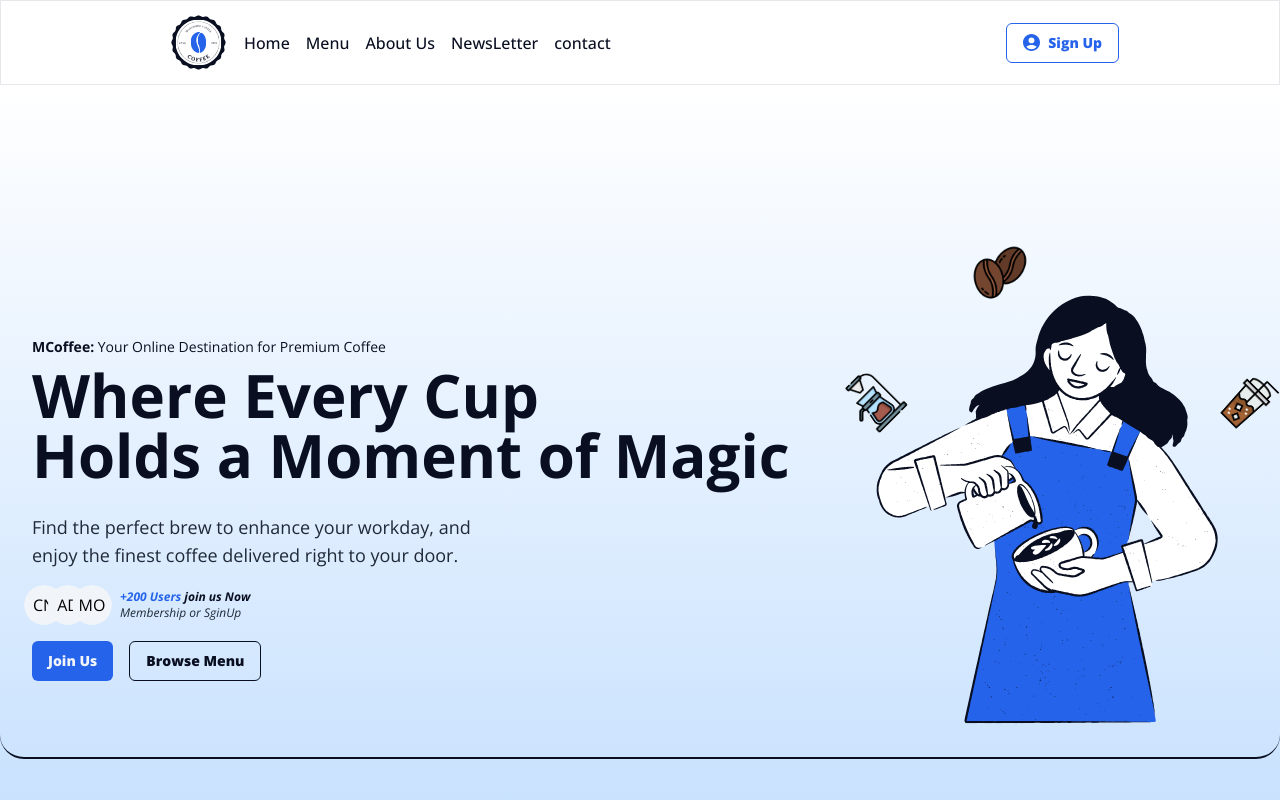
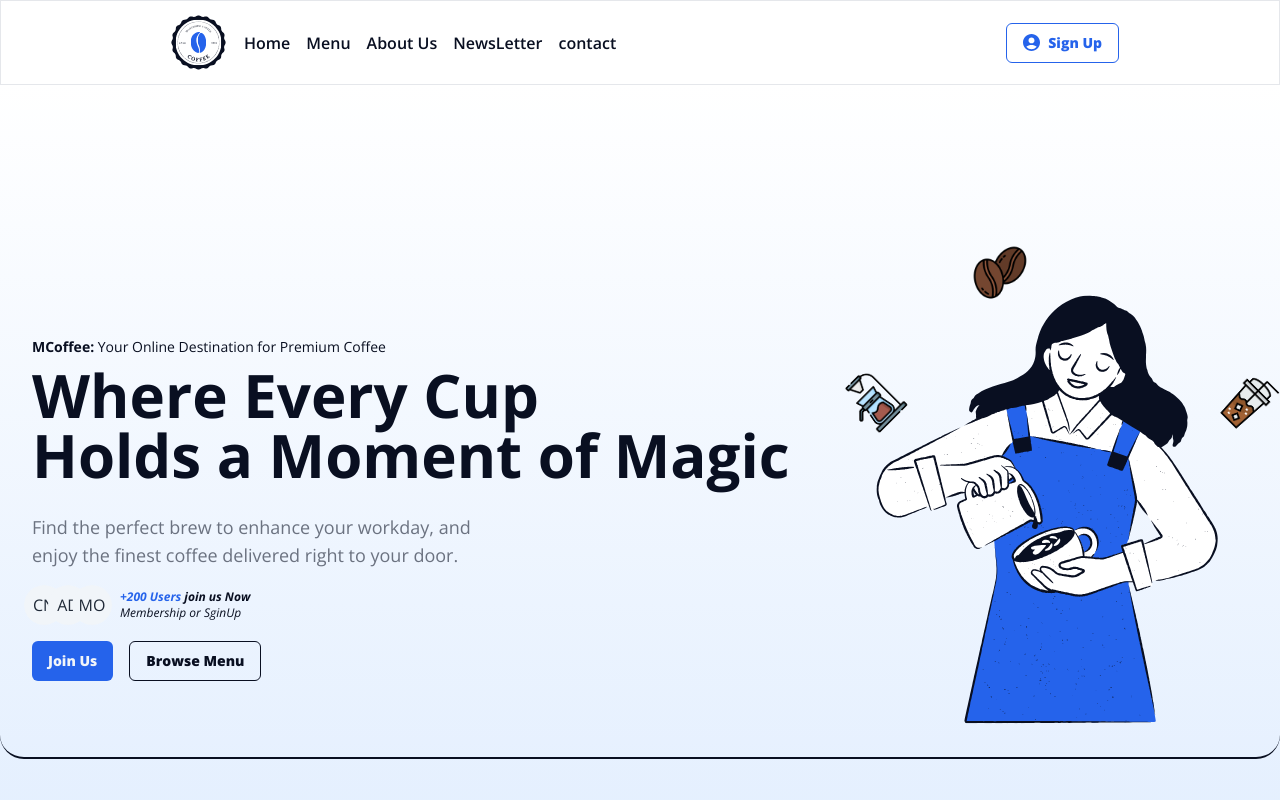
Before and after one commit to imohammedhamed/MCoffee, a Next.js app: page / in a window 1280 px wide. Shown: the top 800 px of the page. Built offline with nearby package versions, Linux system fonts and the light colour scheme.

Commit message:
change The color schema

```diff
--- a/app/components/about-section.tsx
+++ b/app/components/about-section.tsx
@@ -7,8 +7,8 @@ export default function AboutSection() {
         <>
             <section id='about' className='container mx-auto'>
             <SectionHeading> About Us </SectionHeading>
-            <div className=" text-primaryDark flex justify-between items-center gap-5 lg:gap-24 sm:flex-col">
-                    <div className='FANCY-BORDER-RADIUS | bg-gradient-to-t from-primaryLight/50 to-secondaryLight p-5'>
+            <div className=" text-DarkBlue flex justify-between items-center gap-5 lg:gap-24 sm:flex-col">
+                    <div className='FANCY-BORDER-RADIUS | bg-gradient-to-t from-Blue300/50 to-Blue50 p-5'>
                         <Image src={CFShop} alt='about img' width={600} height={100}/>
                     </div>
                 <p className=' text-2xl sm:text-center'>
--- a/app/components/footer.tsx
+++ b/app/components/footer.tsx
@@ -5,9 +5,9 @@ import {NavLinks,SocialLinks} from  "@/lib/data"
 
 const Footer = () => {
   return (
-    <footer className=" italic text-tetiary font-bold text-xs pt-32">
+    <footer className=" italic text-DarkBlue font-bold text-xs pt-32">
       <div className=" bg-white">
-      <div className=" border-t border-b border-[rgba(9, 15, 33, 0.1)]">
+      <div className=" border-t border-b border-lightBlue">
         <div className=" container mx-auto flex justify-between p-1 items-center ">
         <div className="flex items-center">
           <Link href="/">
@@ -18,7 +18,7 @@ const Footer = () => {
               alt="Logo"
             />
           </Link>
-          <p className=" text-primaryDark text-sm lg:text-base">{`We're Always Here To Help`} <br />
+          <p className=" text-DarkBlue font-semibold text-sm lg:text-base">{`We're Always Here To Help`} <br />
           {`Reach out to us through any of these support channels`} </p>
         </div>
         <div className="flex">
@@ -34,29 +34,29 @@ const Footer = () => {
 
       <div className="container mx-auto flex justify-between flex-wrap p-4">
         <div>
-          <ul className="flex justify-center items-center *:text-tetiary *:p-1">
+          <ul className="flex justify-center items-center *:text-DarkBlue *:p-1">
             {NavLinks.map(link => {
               return(
-                <Button key={link.path} variant='link'><Link href={link.path} className="text-base font-bold">{link.Name}</Link></Button>
+                <Button key={link.path} variant='link'><Link href={link.path} className="text-base font-medium">{link.Name}</Link></Button>
               )
             })}
           </ul>
         </div>
         <div>
-          <ul className="flex items-center *:text-tetiary *:p-1">
-          <Button variant='link'><Link href="" className="text-base font-bold">Privacy Policy</Link></Button>
-          <Button variant='link'><Link href="" className="text-base font-bold"> Refund Policy</Link></Button>
-          <Button variant='link'><Link href="" className="text-base font-bold">Terms of Use</Link></Button>
+          <ul className="flex items-center *:text-DarkBlue *:p-1">
+          <Button variant='link'><Link href="" className="text-base font-medium">Privacy Policy</Link></Button>
+          <Button variant='link'><Link href="" className="text-base font-medium"> Refund Policy</Link></Button>
+          <Button variant='link'><Link href="" className="text-base font-medium">Terms of Use</Link></Button>
           </ul>
         </div>
       </div>
-      <div className="container mx-auto w-full  m-auto border-tetiary border-t"></div>
+      <div className="container mx-auto w-full  m-auto border-DarkBlue border-t"></div>
       <div className="container mx-auto flex justify-between items-center flex-wrap px-4 pt-4 pb-5">
         <p className="text-primaryDark">Copyright© 2023-2024 @ MCoffee</p>
         <div className="flex">
           {SocialLinks.map(link=>{
             return(
-            <Link key={link.hrefUrl}  href={link.hrefUrl} className=" text-2xl lg:text-3xl pl-1 pr-1 hover:text-primaryDark"> <link.icon/> </Link>
+            <Link key={link.hrefUrl}  href={link.hrefUrl} className=" text-2xl lg:text-3xl pl-1 pr-1 hover:text-DarkBlue"> <link.icon/> </Link>
             )
           })}
         </div>
--- a/app/components/landing-section.tsx
+++ b/app/components/landing-section.tsx
@@ -9,8 +9,8 @@ import { Avatar, AvatarFallback, AvatarImage } from "@/components/ui/avatar";
 export default function LandingSection() {
     return (
         <>
-        <div className="bg-gradient-to-t from-primaryLight/60 to-white flex justify-center items-center pt-32 pb-44 lg:pt-48 lg:pb-60 ">
-            <div className=" container mx-auto flex flex-wrap justify-center border-b-2 border-tetiary rounded-3xl items-center lg:justify-between lg:flex-row-reverse md:flex-row-reverse lg:gap-16">
+        <div className="bg-gradient-to-t from-Blue100/90 to-white flex justify-center items-center pt-32 pb-44 lg:pt-48 lg:pb-60 ">
+            <div className=" container mx-auto flex flex-wrap justify-center border-b-2 border-DarkBlue rounded-3xl items-center lg:justify-between lg:flex-row-reverse md:flex-row-reverse lg:gap-16">
             <div className="relative">
                 {/* home images */}
                 <div className="absolute -left-5 *:absolute w-72 h-60 lg:w-96 ">
@@ -30,14 +30,14 @@ export default function LandingSection() {
             </div>
             <div className="flex flex-col justify-center items-center text-center pb-8 lg:text-start lg:items-start lg:pb-4">
                 <div>
-                <p className="italic font-bold text-xs text-tetiary lg:text-sm lg:font-normal lg:not-italic">
+                <p className="italic font-bold text-xs text-DarkBlue lg:text-sm lg:font-normal lg:not-italic">
                     <span className=' font-bold'>MCoffee: </span>Your Online Destination for Premium Coffee
                 </p>
-                <h1 className="text-2xl font-normal text-tetiary py-2 lg:font-bold lg:text-6xl">
+                <h1 className="text-2xl font-normal text-DarkBlue py-2 lg:font-bold lg:text-6xl">
                     Where Every Cup <br />
                     Holds a Moment of Magic
                 </h1>
-                <p className="italic text-xs text-primaryDark lg:not-italic pt-5 lg:font-normal lg:text-lg">
+                <p className="italic text-xs text-lightGrey lg:not-italic pt-5 lg:font-normal lg:text-lg">
                     Find the perfect brew to enhance your workday, and <br />
                     enjoy the finest coffee delivered right to your door.
                 </p>
@@ -58,10 +58,10 @@ export default function LandingSection() {
                     </Avatar>
                 </div>
                 <div>
-                    <p className="text-tetiary italic text-xs font-bold">
-                    <span className="text-primary">+200 Users </span>join us Now
+                    <p className="text-DarkBlue italic text-xs font-bold">
+                    <span className="text-Blue600">+200 Users </span>join us Now
                     </p>
-                    <p className="italic text-xs  text-primaryDark">
+                    <p className="italic text-xs  text-DarkBlue">
                     Membership or SginUp
                     </p>
                 </div>
@@ -76,9 +76,9 @@ export default function LandingSection() {
                 </Button>
                 <Button
                     variant="ghost"
-                    className="border border-tetiary text-sm font-extrabold"
+                    className="border border-DarkBlue text-sm font-extrabold"
                     >
-                    <Link href="/login" className="text-tetiary">
+                    <Link href="/login" className="text-DarkBlue">
                     Browse Menu
                     </Link>
                 </Button>
--- a/app/components/nav.tsx
+++ b/app/components/nav.tsx
@@ -20,7 +20,7 @@ const Navbar = () => {
         <ul className="flex *:px-2 justify-center items-center sm:hidden *:text-tetiary">
           {NavLinks.map(link=>{
             return(
-                <Link key={link.path} href={link.path} className=" text-base text-tetiary font-medium hover:text-primary" >{link.Name}</Link>
+                <Link key={link.path} href={link.path} className=" text-base text-DarkBlue font-semibold hover:text-Blue600" >{link.Name}</Link>
             )
           })}
         </ul>
@@ -34,7 +34,7 @@ const Navbar = () => {
             alt="Logo"
           />
         </span>
-        <Button variant="outline" className="border border-primary sm:hidden">
+        <Button variant="outline" className="border border-Blue600 sm:hidden">
           <Image
             src="/signinIcon.svg"
             height={25}
@@ -42,7 +42,7 @@ const Navbar = () => {
             alt="Logo"
             className="pr-2"
           />
-          <Link href="/login" className="text-primary text-sm font-extrabold">
+          <Link href="/login" className="text-Blue600 text-sm font-extrabold">
             Sign Up
           </Link>
         </Button>
--- a/app/layout.tsx
+++ b/app/layout.tsx
@@ -3,6 +3,7 @@ import { Open_Sans } from "next/font/google";
 import "./globals.css";
 import Footer from "./components/footer";
 import Navbar from "./components/nav";
+import { cn } from "@/lib/utils";
 
 const openSans = Open_Sans({
   subsets: ["latin"],
@@ -12,7 +13,9 @@ const openSans = Open_Sans({
 export const metadata: Metadata = {
   title: "MCoffee",
   description:
-    "We've 10 years' experience of crafting the finest quality coffee. From revolutionary methods and commitment to quality to unforgettable successes that have made Costa Coffee the Nation's Favourite coffee shop, our story is as unique as our coffee ",
+    `We've 10 years' experience of crafting the finest quality coffee.
+    From revolutionary methods and commitment to quality to unforgettable successes
+    that have made Costa Coffee the Nation's Favourite coffee shop, our story is as unique as our coffee `,
 };
 
 export default function RootLayout({
@@ -22,11 +25,16 @@ export default function RootLayout({
 }>) {
   return (
     <html lang="en">
-      <body className={` bg-secondaryLight ${openSans.className}`}>
+      <body className={cn(' bg-Blue50 h-full font-sans',openSans.className)}>
+        <main className=" flex flex-col min-h-screen">
         <Navbar />
+        <div className=" flex-grow flex-1">
         {children}
+        </div>
         <Footer />
+        </main>
       </body>
     </html>
   );
 }
+//` bg-secondaryLight ${openSans.className}`
--- a/components/ui/button.tsx
+++ b/components/ui/button.tsx
@@ -9,7 +9,7 @@ const buttonVariants = cva(
   {
     variants: {
       variant: {
-        default: "bg-primary text-primary-foreground hover:bg-primary/90",
+        default: "bg-Blue600 text-white hover:bg-Blue600/90",
         destructive:
           "bg-destructive text-destructive-foreground hover:bg-destructive/90",
         outline:
@@ -17,7 +17,7 @@ const buttonVariants = cva(
         secondary:
           "bg-secondary text-secondary-foreground hover:bg-secondary/80",
         ghost: "hover:bg-accent hover:text-accent-foreground",
-        link: "text-primary underline-offset-4 hover:underline",
+        link: "text-Blue600 underline-offset-4 hover:underline",
       },
       size: {
         default: "h-10 px-4 py-2",
--- a/tailwind.config.js
+++ b/tailwind.config.js
@@ -18,10 +18,15 @@ module.exports = {
 
     extend: {
       colors: {
-        tetiary: "#090F21",
-        primaryDark: "#1F2937",
-        primaryLight: "#93C5FD",
-        secondaryLight: "#F5F9FF",
+        DarkBlue : "#090F21",
+        lightGrey : "#6b7280",
+        lightBlue : "rgba(9, 15, 33, 0.1)",
+        Blue600: "#2563eb",
+        Blue300: "#93c5fd",
+        Blue100: "#dbeafe",
+        Blue50: "#F5F9FF",
+        Red: "#991B1B",
+        lightRed: "#FEF2F2",
         border: "hsl(var(--border))",
         input: "hsl(var(--input))",
         ring: "hsl(var(--ring))",
@@ -87,5 +92,8 @@ module.exports = {
       lg: { min: "1007px" },
     },
   },
-  plugins: [require("tailwindcss-animate")],
+  plugins: [
+    require("tailwindcss-animate"),
+    require('daisyui')
+  ],
 };
```
Also changed, not shown: app/components/newsLetter-content.tsx (+5 -5 lines).
